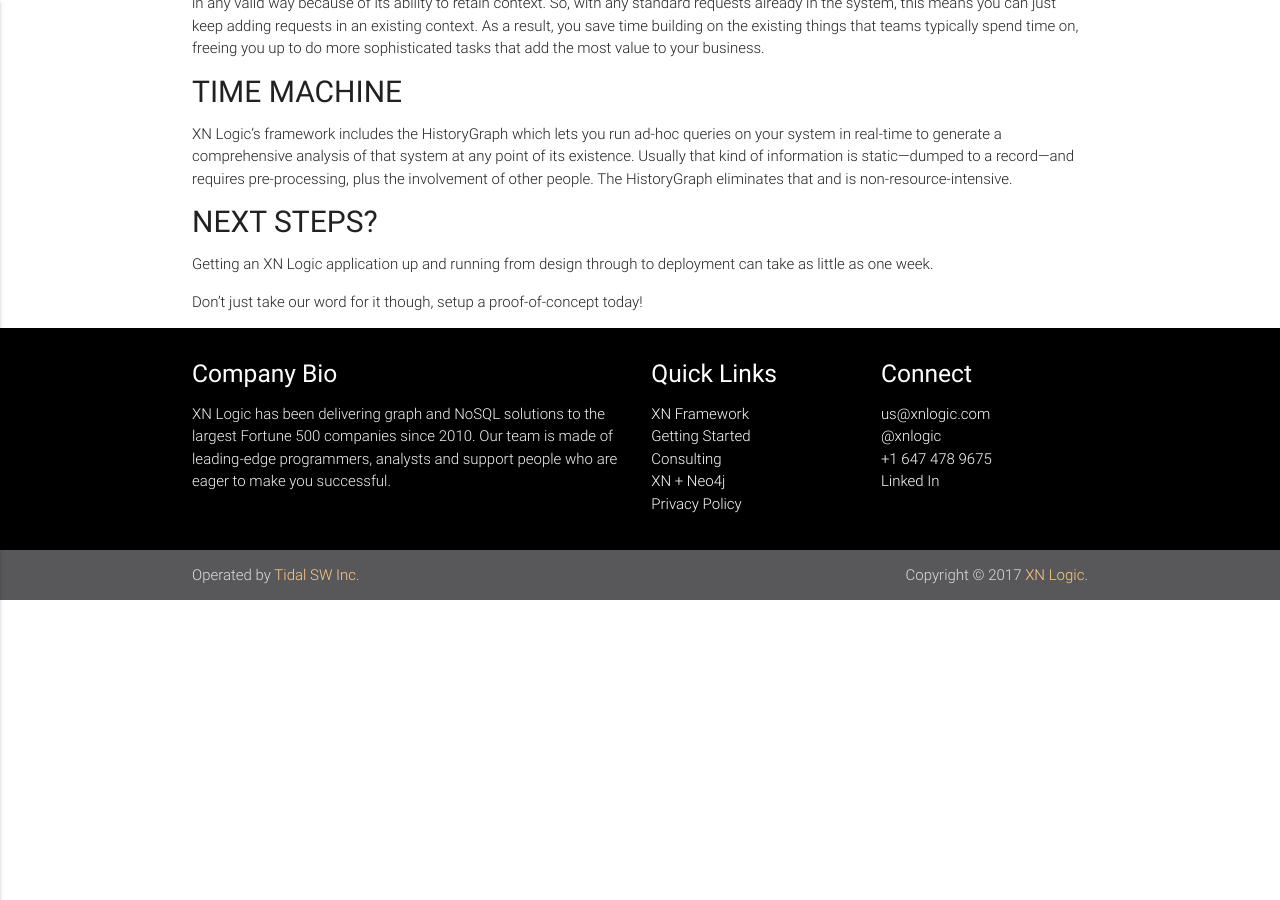
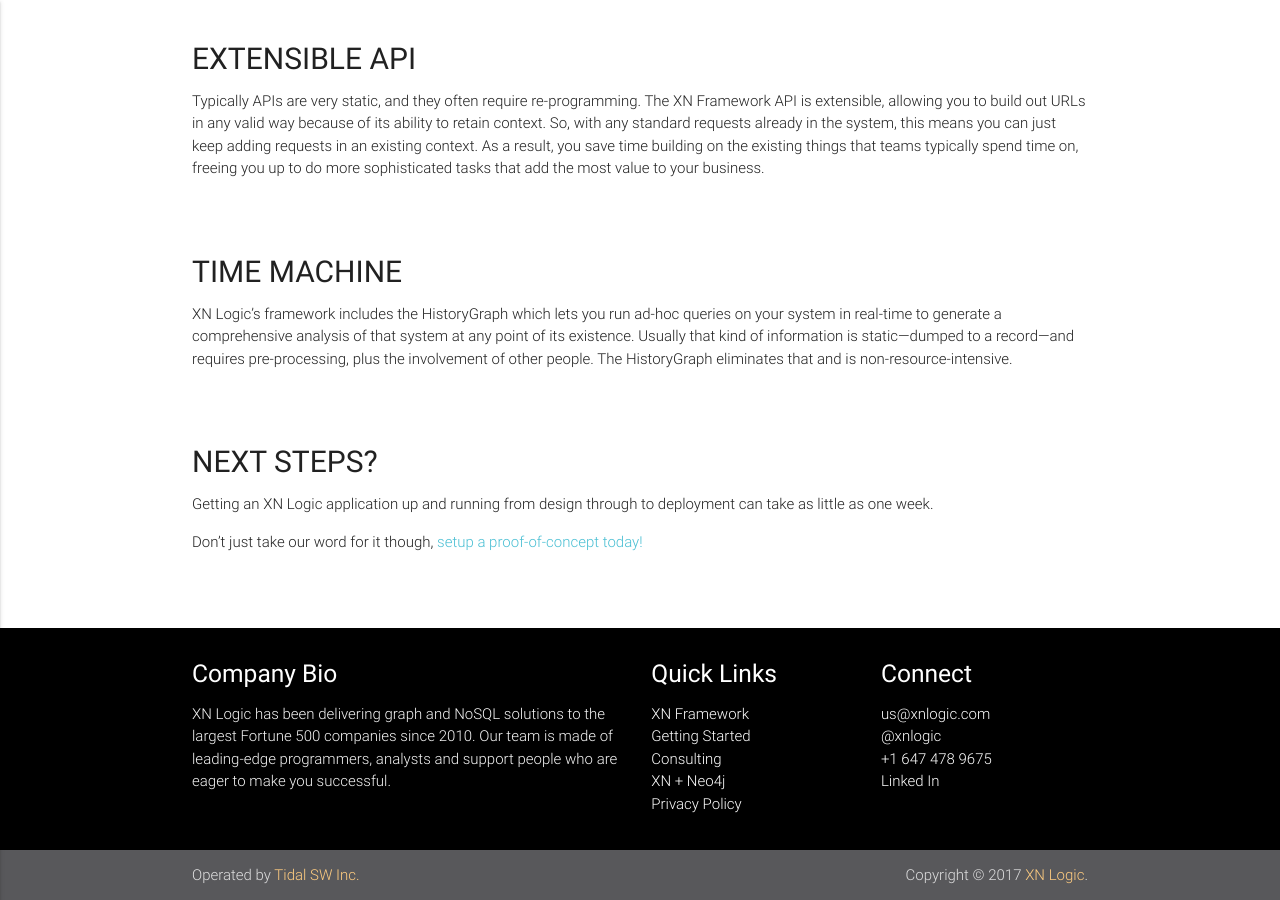
Before and after one commit to xnlogic/xnlogic.github.io, a Jekyll site: the page built from xn-framework.md, in a window 1280 px wide and 900 px high, scrolled down 615 px. Built offline with Jekyll 4.4.1, drawn with Linux system fonts in a browser that asks for light colours; before the commit the page ends 1215 px from its top, so only the background shows below that.

Commit message:
tweak framework

```diff
--- a/xn-framework.md
+++ b/xn-framework.md
@@ -14,20 +14,26 @@
 
 
 
+<br /><br />
 
 ### FLEXIBLE PERSISTENCE LAYER
 While building the XN Logic framework, we've worked with Neo4j, OrientDB, and Sparksee graph databases and understand their unique pros and cons. We also understand where a key-value store, a document store, or a relational database might be a complimentary fit for your requirements and we know how to tie your graph database to them. You can achieve all of this cleanly with our proven toolset.
 
+<br /><br />
 
 ### EXTENSIBLE API
 Typically APIs are very static, and they often require re-programming. The XN Framework API is extensible, allowing you to build out URLs in any valid way because of its ability to retain context. So, with any standard requests already in the system, this means you can just keep adding requests in an existing context. As a result, you save time building on the existing things that teams typically spend time on, freeing you up to do more sophisticated tasks that add the most value to your business.
 
+<br /><br />
 
 ### TIME MACHINE
 XN Logic’s framework includes the HistoryGraph which lets you run ad-hoc queries on your system in real-time to generate a comprehensive analysis of that system at any point of its existence. Usually that kind of information is static—dumped to a record—and requires pre-processing, plus the involvement of other people. The HistoryGraph eliminates that and is non-resource-intensive.
 
+<br /><br />
 
 ### NEXT STEPS?
 Getting an XN Logic application up and running from design through to deployment can take as little as one week.
 
-Don't just take our word for it though, setup a proof-of-concept today!
+Don't just take our word for it though, [setup a proof-of-concept today!](/contact-us)
+
+<br /><br />
```
